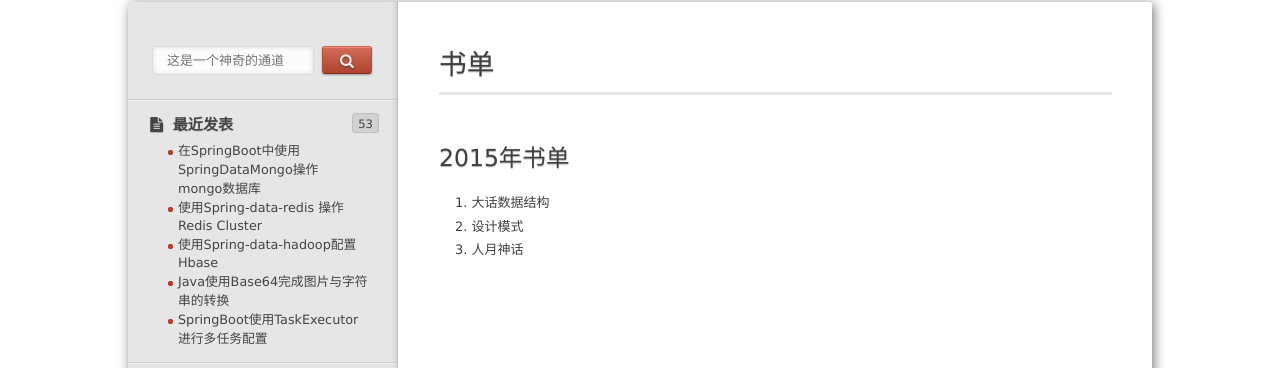
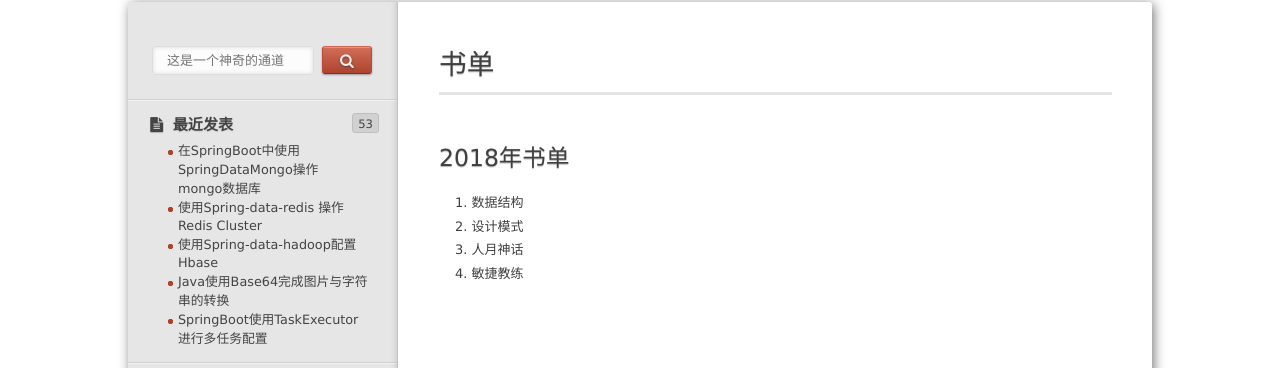
Before and after one commit to xuhf/xuhf.github.com, a Jekyll site: the page built from books.md, in a window 1280 px wide. Shown: the part 121-489 px from the top of the page. Built offline with Jekyll 4.4.1, drawn with Linux system fonts in a browser that asks for light colours; nearby versions of some CDN libraries; library files that are not in the unit come from our copies; comment, search, counter and statistics services are not loaded.

Commit message:
修改书单

```diff
--- a/books.md
+++ b/books.md
@@ -6,8 +6,9 @@ group: navigation
 comments: false
 ---
 
-## 2015年书单
+## 2018年书单
 
-1. 大话数据结构
+1. 数据结构
 2. 设计模式
 3. 人月神话
+4. 敏捷教练
```
